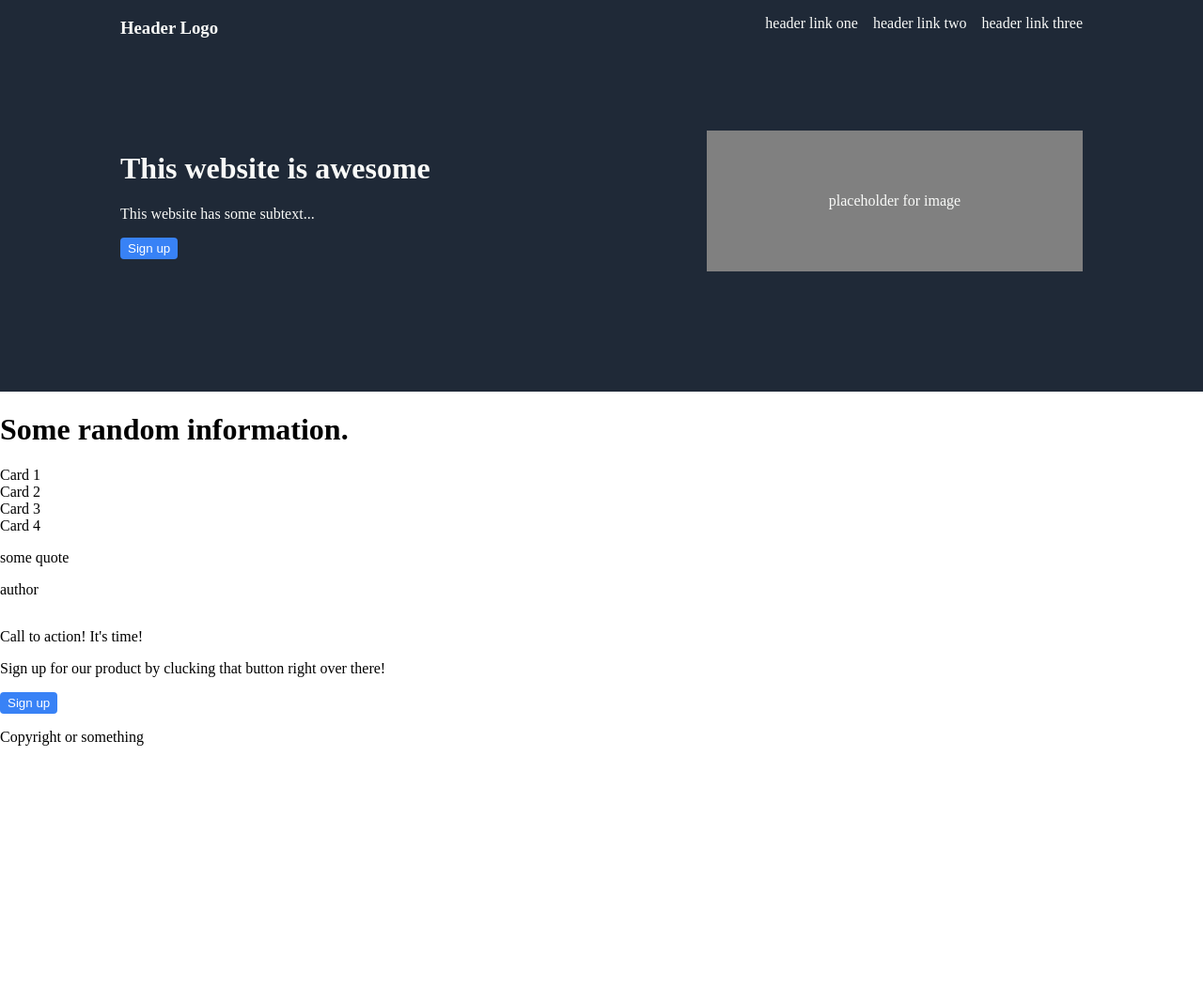
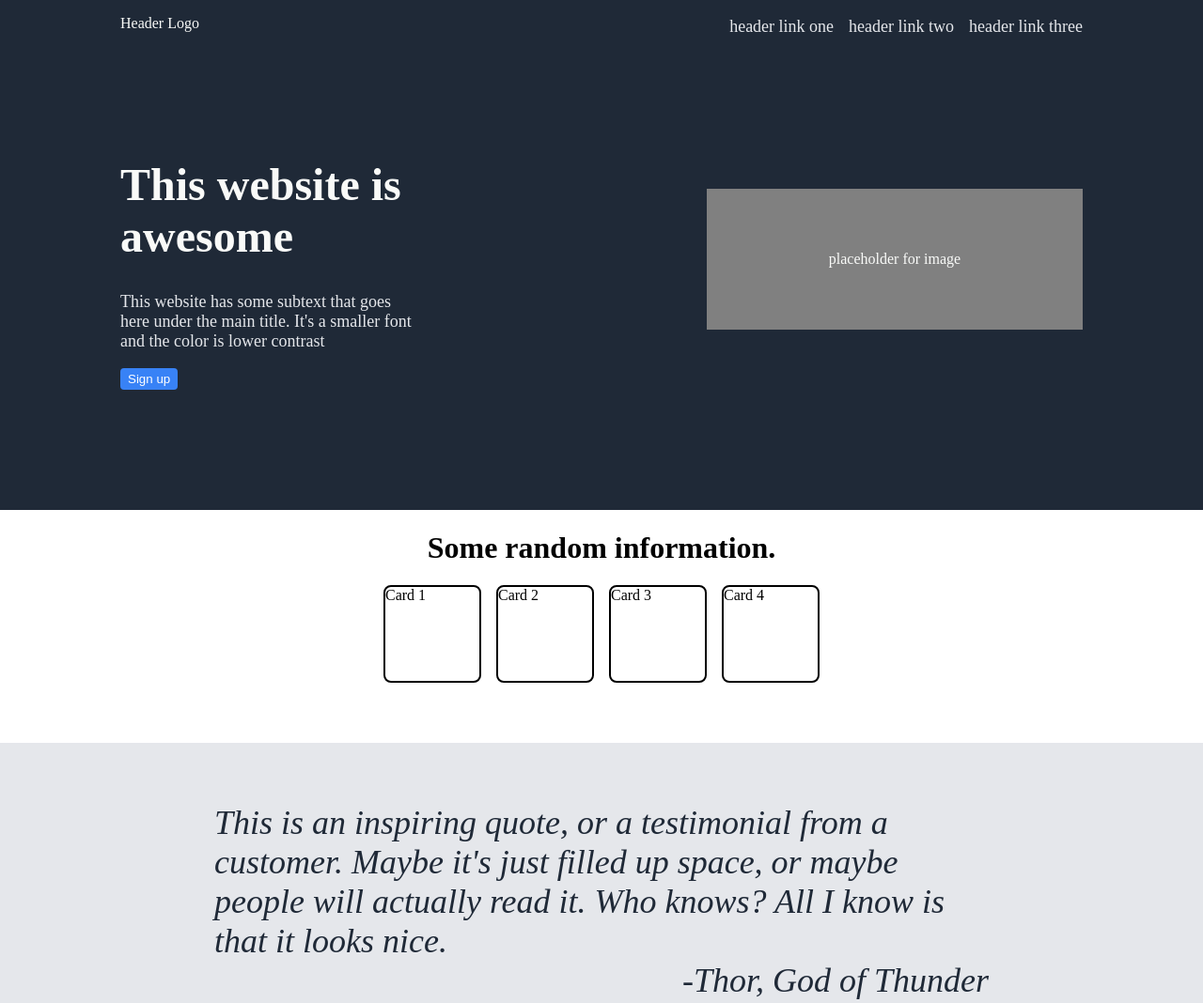
Before and after one commit to Splarff/Landing-Page, a plain HTML site: page index.html in a window 1280 px wide. Shown: the top 1068 px of the page at 94% size. Before the commit the page ends 810 px from the top, so only its background shows below. Drawn offline with Linux system fonts and the light colour scheme.

Commit message:
added basic structure to section two and three

```diff
--- a/index.html
+++ b/index.html
@@ -7,17 +7,17 @@
     </head>
     <body>
         <div class="header">
-            <h3>Header Logo</h3>
+            <p>Header Logo</p>
             <ul>
-                <li>header link one</li>
-                <li>header link two</li>
-                <li>header link three</li>
+                <li><a href="#">header link one</a></li>
+                <li><a href="#">header link two</a></li>
+                <li><a href="#">header link three</a></li>
             </ul>
             </div>
         <div class="section-one">
             <div class="welcome">
                 <h1>This website is awesome</h1>
-                <p>This website has some subtext...</p>
+                <p>This website has some subtext that goes here under the main title. It's a smaller font and the color is lower contrast</p>
                 <button>Sign up</button>
             </div>
             <div class="img"><p>placeholder for image</p></div>
@@ -32,8 +32,8 @@
             </div>
         </div>
         <div class="section-three">
-            <p>some quote</p>
-            <p>author</p>
+            <div class="quote">This is an inspiring quote, or a testimonial from a customer. Maybe it's just filled up space, or maybe people will actually read it. Who knows? All I know is that it looks nice.</div>
+            <div class="author">-Thor, God of Thunder</div>
         </div>
         <div class="section-four">
             <div class="endcard">
--- a/style.css
+++ b/style.css
@@ -10,10 +10,20 @@ body {
     padding-bottom: 80px;
 }
 
-ul {
+.header .p {
+    font-size: 24px;
+    color: #F9FAF8;
+}
+
+ul,
+a {
     display:flex;
     list-style-type: none;
-    gap: 16px
+    gap: 16px;
+    text-decoration: none;
+    color: #e5e7eb;
+    font-size: 18px;
+
 
 }
 
@@ -52,3 +62,61 @@ button {
     padding: 4px 8px 4px 8px;
 
 }
+
+.welcome {
+    max-width: 320px;
+}
+
+.welcome h1 {
+    font-size: 48px;
+    font-weight: bolder;
+    color: #F9FAF8;
+}
+
+.welcome p {
+    font-size: 18px;
+    color: #e5e7eb;
+}
+
+.section-two {
+    display: flex;
+    flex-direction: column;
+    padding-left:128px;
+    padding-right:128px;
+    padding-bottom: 64px;
+}
+
+.section-two h1 {
+align-self: center;
+}
+.cards {
+    display: flex;
+    justify-content: center;
+    gap: 16px;
+}
+
+.card {
+    height: 100px;
+    width: 100px;
+    border-radius: 8px;
+    border: #1F2937;
+    border: 2px;
+    border-style: solid;
+}
+
+.section-three {
+    flex-direction: column;
+    padding-left:228px;
+    padding-right:228px;
+    padding-top: 64px;
+    padding-bottom: 64px;
+    display: flex;
+    background-color: #e5e7eb;
+    font-size: 36px;
+    color: #1F2937;
+    font-style: italic;
+}
+
+.author {
+    align-self: flex-end;
+}
```
